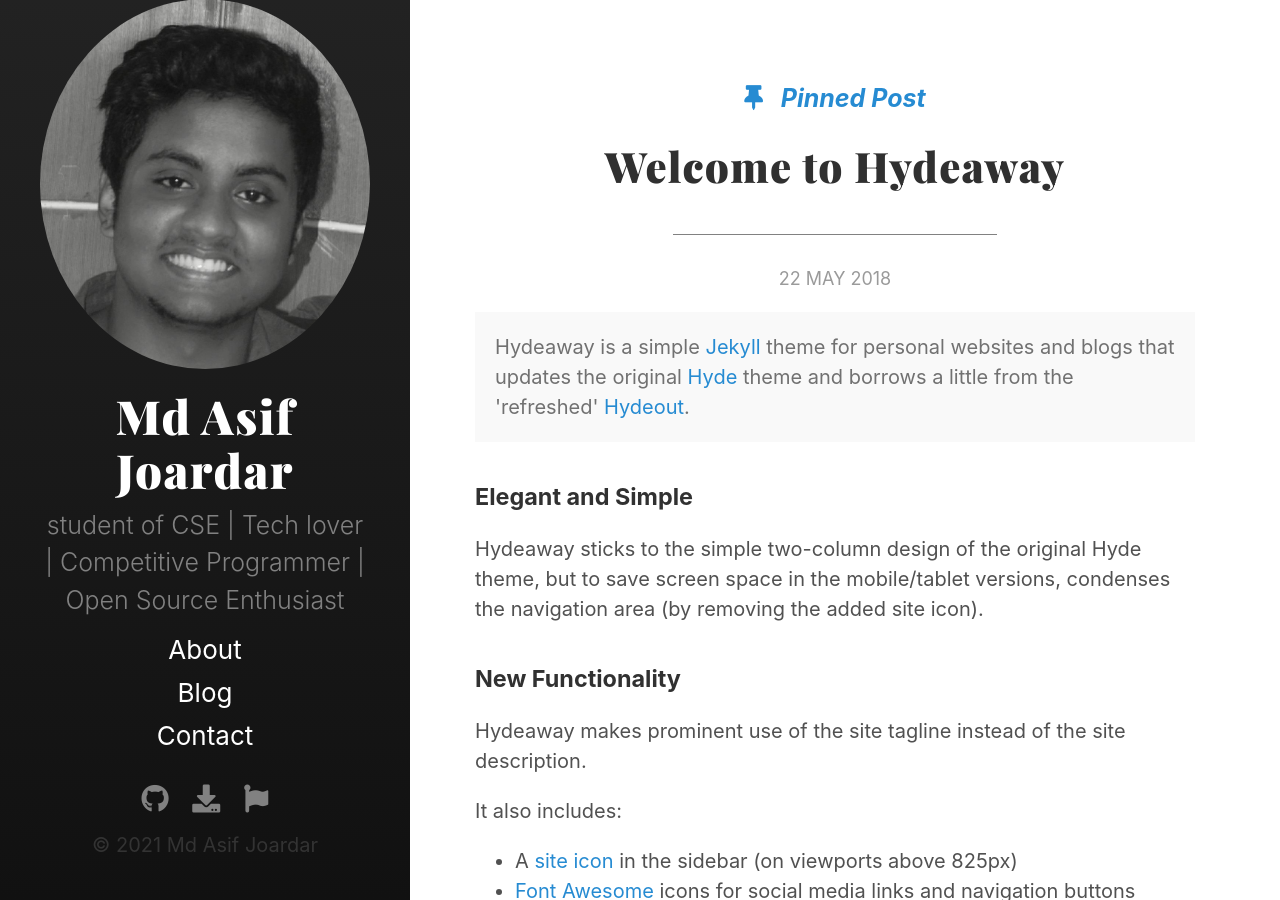
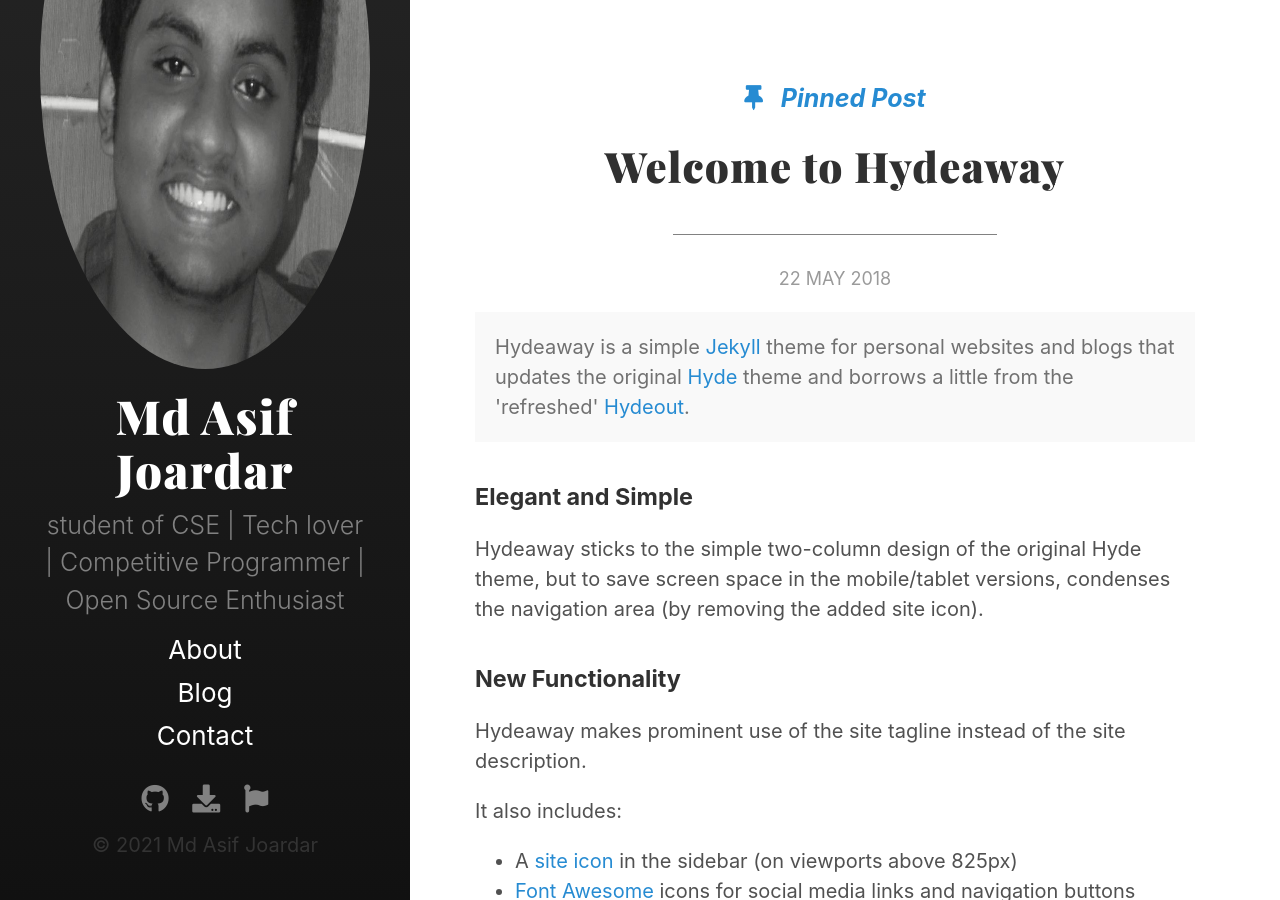
Before and after one commit to asifjoardar/asifjoardar.github.io, a Jekyll site: the page built from index.html, in a window 1280 px wide and 900 px high. Built offline with Jekyll 4.4.1, drawn with Linux system fonts in a browser that asks for light colours; the list of posts is cut into pages by our own code.

Commit message:
Update sidebar.html

```diff
--- a/_includes/sidebar.html
+++ b/_includes/sidebar.html
@@ -3,7 +3,7 @@
     <div class="sidebar-about">
         <!-- The site icon only exists on viewports
              wider than tablet -->
-        <img src="assets/img/asif.jpg" alt="my photo" style="border-radius: 50%;" href="{{ site.baseurl }}/">
+        <img src="assets/img/asif.jpg" alt="my photo" style="border-radius: 50%;" width="500" height="600">
         <!--
         <div class="site-icon">
           <a href="{{ site.baseurl }}/"> <img src="assets/img/asif.jpg" alt="my photo"> </a>
```
